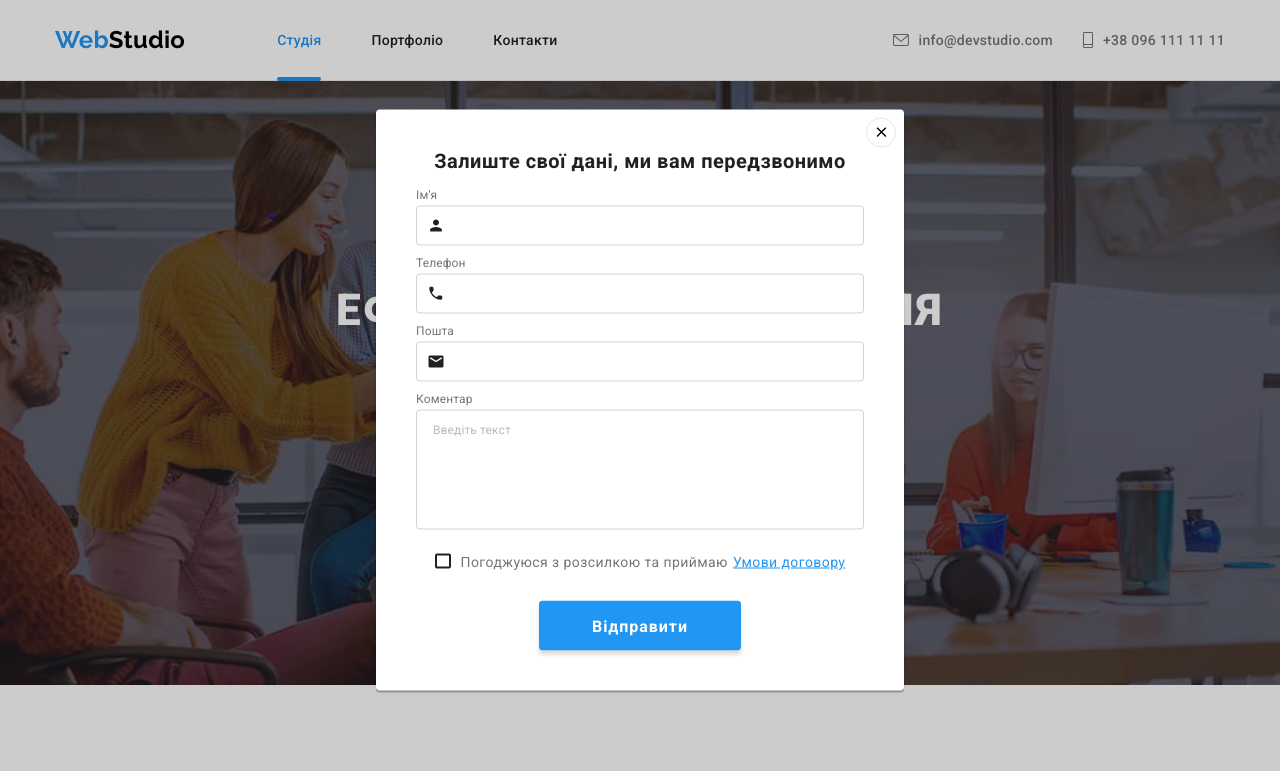
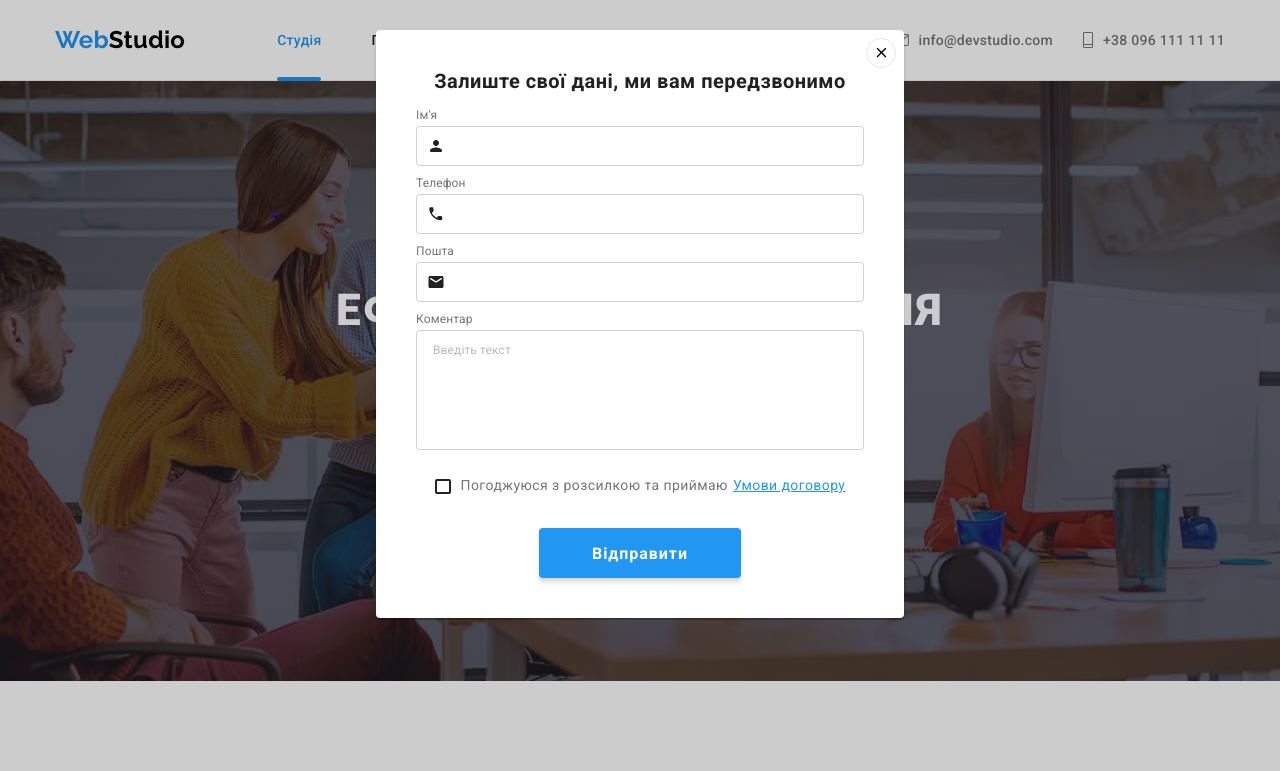
Before and after one commit to annkllye/goit-markup-hw-08, a plain HTML site: page index.html in a window 1280 px wide. Both pictures are taken after a click on the button "Замовити послугу". Shown: the top 771 px of the page. Drawn offline with nearby package versions, Linux system fonts and the light colour scheme.

Commit message:
correct-mistakes-p3

```diff
--- a/index.html
+++ b/index.html
@@ -516,7 +516,7 @@
                 <use href="./images/symbol-defs.svg#icon-check"></use>
               </svg>
             </span>
-            Погоджуюся з розсилкою та приймаю <a href="#" class="check-link">Умови договору</a></label>
+            <div class="check-display">Погоджуюся з розсилкою та приймаю<a href="#" class="check-link">Умови договору</a></div></label>
         </div>
         <button type="submit" class="btn-send">Відправити</button>
       </form>
--- a/sass/components/_modal.scss
+++ b/sass/components/_modal.scss
@@ -6,16 +6,18 @@
   background-color: rgba(0, 0, 0, 0.2);
   transition: opacity 250ms linear,
     visibility 250ms linear;
+    overflow: scroll;
 }
 
 .modal {
   position: absolute;
-  width: 528px;
-  min-height: 581px;
-  transform: translate(-50%, -50%) scale(1);
+
+  width: 90%;
+
+  transform: translate(-50%) scale(1);
     transition: transform 250ms cubic-bezier(0.4, 0, 0.2, 1);
 
-  top: 50%;
+  top: 30px;
   left: 50%;
 
   background-color: #FFFFFF;
@@ -24,6 +26,14 @@
     0px 2px 1px rgba(0, 0, 0, 0.2);
   border-radius: 4px;
   padding: 40px;
+
+  @media screen and (min-width: 480px) {
+      width: 450px;
+    }
+
+@media screen and (min-width: 480px) {
+  width: 528px;
+}
 }
 
 .modal-send {
@@ -252,10 +262,10 @@ cursor: pointer;
 .check-text {
   display: flex;
   justify-content: center;
-  font-weight: 400;
-  font-size: 14px;
-  line-height: 1.17;
-  letter-spacing: 0.03em;
+  // font-weight: 400;
+  // font-size: 14px;
+  // line-height: 1.17;
+  // letter-spacing: 0.03em;
   color: #757575;
 
 }
@@ -286,6 +296,13 @@ cursor: pointer;
     cursor: pointer;
   }
 
+    @media screen and (min-width: 480px) {
+
+      font-size: 12px;
+      line-height: 1.71;
+
+
+    }
 }
 
 
@@ -293,8 +310,8 @@ cursor: pointer;
   color: #2196F3;
   padding-left: 5px;
   font-weight: 400;
-  font-size: 14px;
-  line-height: 1.17;
+  font-size: 12px;
+  line-height: 1.16;
   letter-spacing: 0.03em;
   transition: color 250ms cubic-bezier(0.4, 0, 0.2, 1),
     text-decoration-line color 250ms cubic-bezier(0.4, 0, 0.2, 1);
@@ -303,6 +320,13 @@ cursor: pointer;
     color: #188CE8;
     text-decoration-line: none;
   }
+    @media screen and (min-width: 480px) {
+
+      font-size: 14px;
+      line-height: 1.71;
+    }
+
+
 }
 
 
@@ -313,3 +337,22 @@ cursor: pointer;
   visibility: hidden;
   pointer-events: none;
 }
+
+.check-text {
+
+font-size: 12px;
+line-height: 1.16;
+letter-spacing: 0.03em;
+
+@media screen and (min-width: 480px) {
+
+      font-size: 14px;
+      line-height: 1.71;
+      display: flex;
+        align-items: center;
+  }
+}
+
+.check-display{
+  display: inline;
+}
--- a/sass/layouts/_header.scss
+++ b/sass/layouts/_header.scss
@@ -12,12 +12,13 @@
 .nav {
   display: flex;
   align-items: center;
+  justify-content: space-between;
 }
 
 .logo {
   align-items: center;
   text-align: center;
-  margin-right: 92px;
+
 
   font-family: 'Raleway';
   font-style: normal;
@@ -31,6 +32,7 @@
 
   @media screen and (min-width: 768px) {
     padding: 0;
+    margin-right: 92px;
   }
 
   @media screen and (min-width: 1200px) {
@@ -71,8 +73,12 @@ display: none;
 
 
 .nav-list {
-  display: flex;
-  align-items: center;
+  display: none;
+
+  @media screen and (min-width: 768px) {
+      display: flex;
+        align-items: center;
+    }
 }
 
 .header-contacts {
@@ -262,11 +268,11 @@ font-size: 30px;
 line-height: calc(47 / 40);
 letter-spacing: 0.02em;
 color: #212121;
-margin-bottom: 300px;
+margin-bottom: auto;
 margin-left: 25px;
-@media screen and (min-width:480px) {
+
   font-size: 40px;
-}
+
 }
 .menu-item:not(:last-child) {
   margin-bottom: 32px;
@@ -285,9 +291,9 @@ line-height: 28px;
 letter-spacing: 0.02em;
 color: #757575;
 margin-left: 25px;
-@media screen and (min-width: 480px) {
+
   font-size: 24px;
-}
+
 }
 
 .mob-social-link {
@@ -308,12 +314,11 @@ margin-left: 25px;
 
   margin:  50px 5px 0 5px;
 
-  @media screen and (min-width: 480px) {
     font-size: 18px;
 
     margin-left: 25px;
     margin-top: 64px;
-  }
+
 }
 
 
--- a/sass/layouts/_hero.scss
+++ b/sass/layouts/_hero.scss
@@ -16,14 +16,6 @@ background-position: center;
 background-size: cover;
 flex-grow: 1;
 
-@media screen and (min-width: 320px) and (max-width: 767px)
-{
-  max-width: 480px;
-}
-
-@media screen and (min-width: 768px) and (max-width: 1199px){
-  width: 768px;
-}
 
 @media screen and (min-width: 1200px){
   max-width: 1600px;
@@ -72,7 +64,7 @@ flex-grow: 1;
   max-width: 360px;
 
   font-weight: 700;
-  font-size: 16px;
+  font-size: 26px;
   line-height: 1.88;
   text-align: center;
   letter-spacing: 0.06em;
@@ -99,7 +91,7 @@ flex-grow: 1;
   display: inline-block;
   min-width: 200px;
   border-radius: 4px;
-  border-color: transparent;
+  border: none;
   padding: 10px 24px;
   margin: 0 auto;
 
--- a/sass/layouts/_team.scss
+++ b/sass/layouts/_team.scss
@@ -15,11 +15,11 @@
       margin: 0 auto;
 
       @media screen and (max-width: 767px) {
-        max-width: 450px;
+        max-width: 480px;
       }
 
       @media screen and (min-width: 768px) {
-        width: 738px;
+        width: 768px;
       }
 
       @media screen and (min-width: 1200px) {
```
Also changed, not shown: css/main.css, css/main.min.css, 2 other files.
